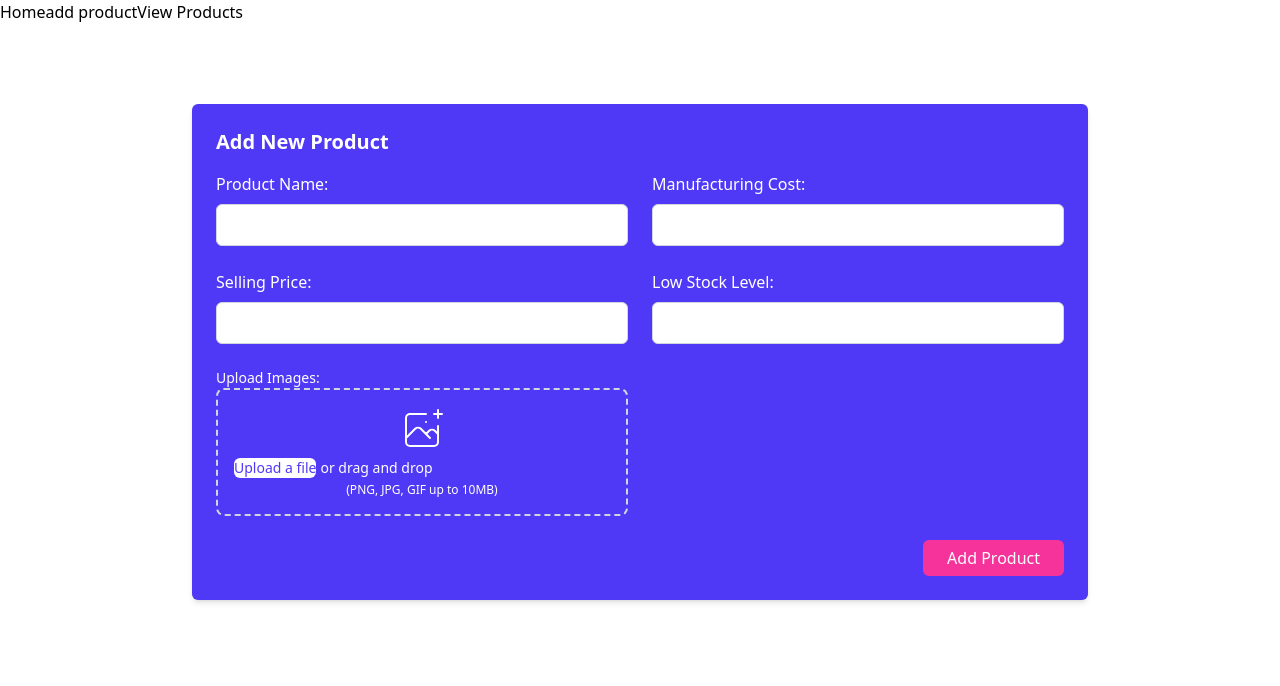
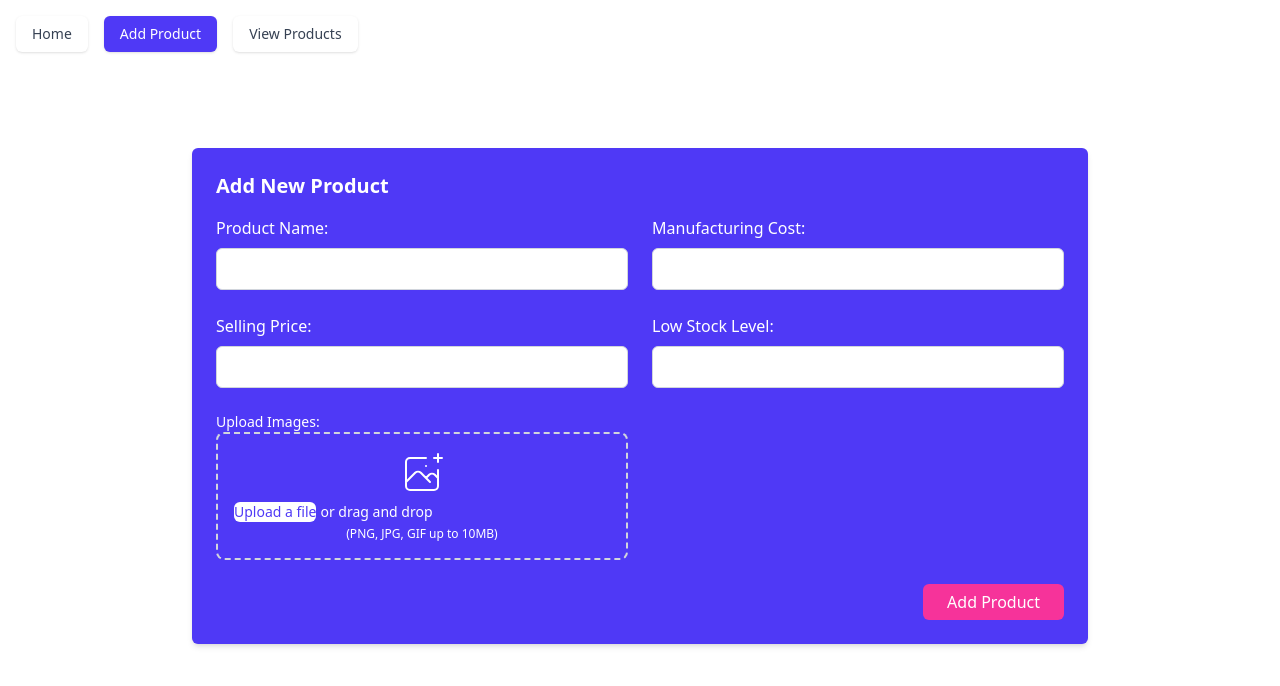
Before and after one commit to itp-ProjectGroup/nexxabiz1.1, a React (Vite) app in the folder frontend/: page /add in a window 1280 px wide. Shown: the top 686 px of the page. Built offline with nearby package versions, Linux system fonts and the light colour scheme.

Commit message:
style navigation/style

```diff
--- a/frontend/src/components/Navigation.jsx
+++ b/frontend/src/components/Navigation.jsx
@@ -1,12 +1,44 @@
-import { Link } from 'react-router-dom';
+import { NavLink } from 'react-router-dom';
 
 function Navigation() {
     return (
-        <nav>
-            <Link to="/">Home</Link>
-            <Link to="/add">add product</Link>
-            <Link to="/all">View Products</Link>
-
+        <nav className="flex space-x-4 p-4">
+            <NavLink
+                to="/"
+                className={({ isActive }) =>
+                    `px-4 py-2 text-sm font-medium rounded-md shadow-sm transition-colors duration-200 focus:outline-none focus:ring-2 focus:ring-offset-2 focus:ring-indigo-500 ${
+                        isActive
+                            ? 'bg-indigo-600 text-white hover:bg-indigo-700'
+                            : 'bg-white text-gray-700 hover:bg-gray-100'
+                    }`
+                }
+            >
+                Home
+            </NavLink>
+            <NavLink
+                to="/add"
+                className={({ isActive }) =>
+                    `px-4 py-2 text-sm font-medium rounded-md shadow-sm transition-colors duration-200 focus:outline-none focus:ring-2 focus:ring-offset-2 focus:ring-indigo-500 ${
+                        isActive
+                            ? 'bg-indigo-600 text-white hover:bg-indigo-700'
+                            : 'bg-white text-gray-700 hover:bg-gray-100'
+                    }`
+                }
+            >
+                Add Product
+            </NavLink>
+            <NavLink
+                to="/all"
+                className={({ isActive }) =>
+                    `px-4 py-2 text-sm font-medium rounded-md shadow-sm transition-colors duration-200 focus:outline-none focus:ring-2 focus:ring-offset-2 focus:ring-indigo-500 ${
+                        isActive
+                            ? 'bg-indigo-600 text-white hover:bg-indigo-700'
+                            : 'bg-white text-gray-700 hover:bg-gray-100'
+                    }`
+                }
+            >
+                View Products
+            </NavLink>
         </nav>
     );
 }
```
